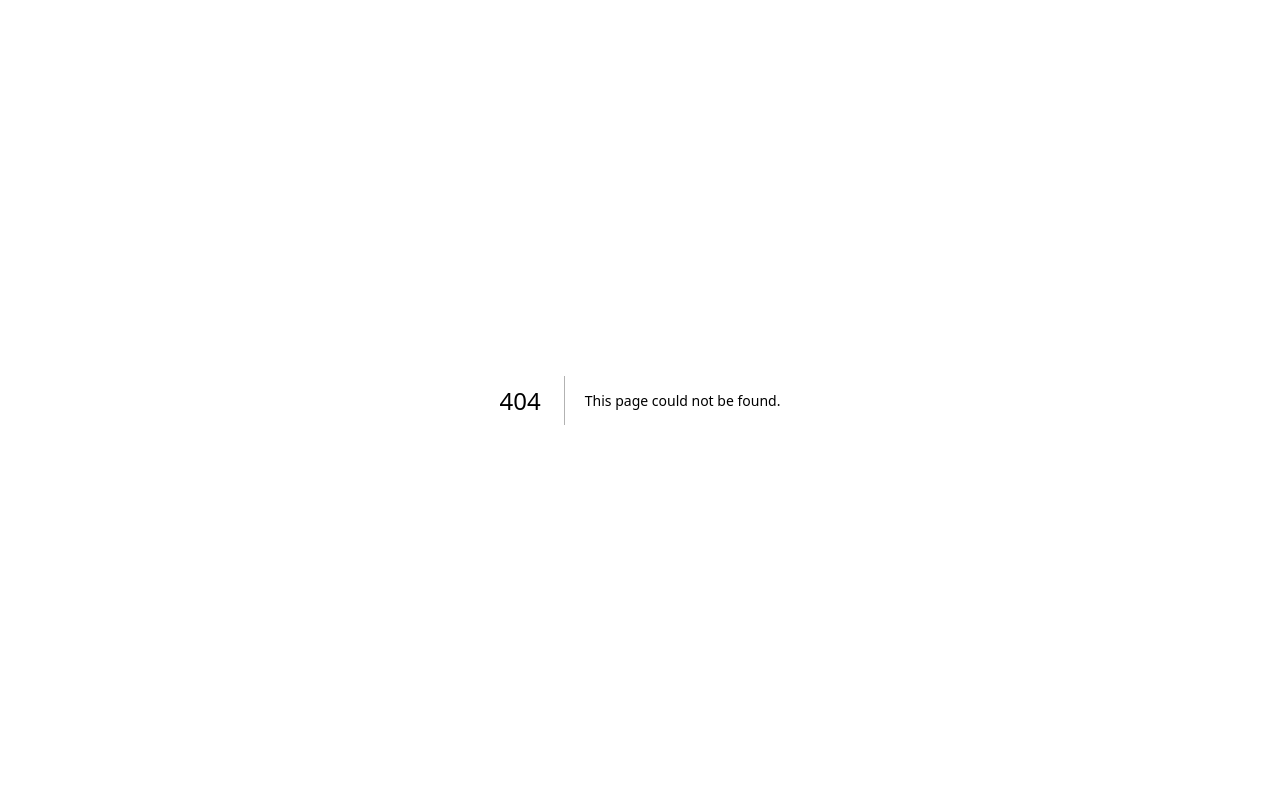
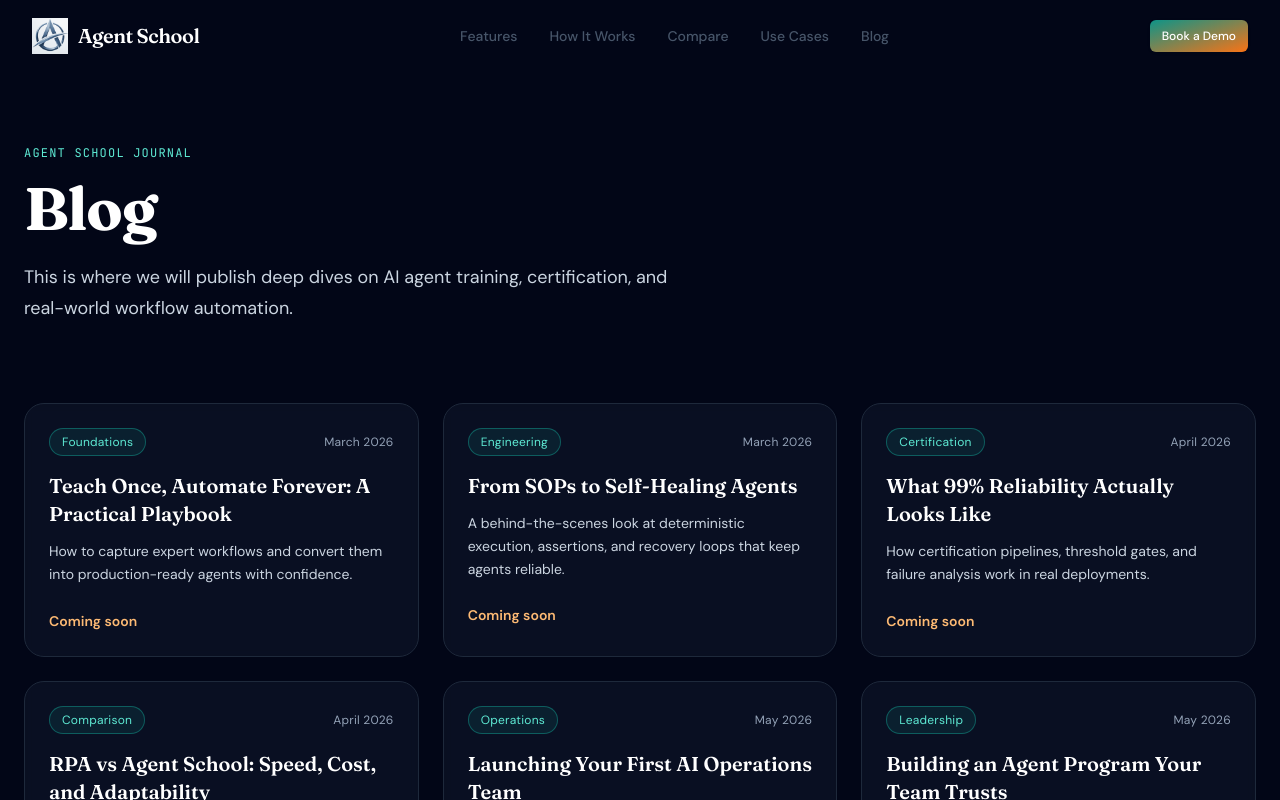
Before and after one commit to agent-school/website, a Next.js app: page /blog in a window 1280 px wide. Before the commit this address had no page. Shown: the top 800 px of the page. Built offline with nearby package versions, Linux system fonts and the light colour scheme.

Commit message:
op: initial blog template

```diff
--- /dev/null
+++ b/src/app/blog/page.tsx
@@ -0,0 +1,106 @@
+import { Footer } from "@/components/layout/Footer";
+import { Navbar } from "@/components/layout/Navbar";
+
+interface BlogPreview {
+  title: string;
+  summary: string;
+  category: string;
+  eta: string;
+}
+
+const BLOG_PREVIEWS: BlogPreview[] = [
+  {
+    title: "Teach Once, Automate Forever: A Practical Playbook",
+    summary:
+      "How to capture expert workflows and convert them into production-ready agents with confidence.",
+    category: "Foundations",
+    eta: "March 2026",
+  },
+  {
+    title: "From SOPs to Self-Healing Agents",
+    summary:
+      "A behind-the-scenes look at deterministic execution, assertions, and recovery loops that keep agents reliable.",
+    category: "Engineering",
+    eta: "March 2026",
+  },
+  {
+    title: "What 99% Reliability Actually Looks Like",
+    summary:
+      "How certification pipelines, threshold gates, and failure analysis work in real deployments.",
+    category: "Certification",
+    eta: "April 2026",
+  },
+  {
+    title: "RPA vs Agent School: Speed, Cost, and Adaptability",
+    summary:
+      "A side-by-side comparison of traditional automation and modern AI agents in changing software environments.",
+    category: "Comparison",
+    eta: "April 2026",
+  },
+  {
+    title: "Launching Your First AI Operations Team",
+    summary:
+      "A rollout framework for teams adopting AI agents across sales, hotel ops, and back-office workflows.",
+    category: "Operations",
+    eta: "May 2026",
+  },
+  {
+    title: "Building an Agent Program Your Team Trusts",
+    summary:
+      "Governance, observability, and approval workflows that make AI automation safe at scale.",
+    category: "Leadership",
+    eta: "May 2026",
+  },
+];
+
+export default function BlogPage() {
+  return (
+    <>
+      <Navbar />
+      <main className="bg-slate-950 text-white min-h-screen">
+        <section className="pt-36 pb-20 px-6">
+          <div className="max-w-7xl mx-auto">
+            <p className="font-mono text-caption uppercase tracking-widest text-teal-300 mb-4">
+              Agent School Journal
+            </p>
+            <h1 className="font-display text-display-lg md:text-6xl text-white max-w-3xl">
+              Blog
+            </h1>
+            <p className="text-body-lg text-slate-300 max-w-2xl mt-6">
+              This is where we will publish deep dives on AI agent training,
+              certification, and real-world workflow automation.
+            </p>
+          </div>
+        </section>
+
+        <section className="pb-24 px-6">
+          <div className="max-w-7xl mx-auto grid grid-cols-1 md:grid-cols-2 lg:grid-cols-3 gap-6">
+            {BLOG_PREVIEWS.map((post) => (
+              <article
+                key={post.title}
+                className="rounded-2xl border border-slate-800 bg-slate-900/60 p-6 backdrop-blur-sm"
+              >
+                <div className="flex items-center justify-between gap-4 mb-4">
+                  <span className="inline-flex items-center rounded-full border border-teal-500/40 bg-teal-500/10 px-3 py-1 text-caption text-teal-300">
+                    {post.category}
+                  </span>
+                  <span className="text-caption text-slate-400">{post.eta}</span>
+                </div>
+                <h2 className="font-display text-heading-md text-white mb-3">
+                  {post.title}
+                </h2>
+                <p className="text-body-sm text-slate-300 leading-relaxed">
+                  {post.summary}
+                </p>
+                <p className="mt-6 text-body-sm font-semibold text-orange-300">
+                  Coming soon
+                </p>
+              </article>
+            ))}
+          </div>
+        </section>
+      </main>
+      <Footer />
+    </>
+  );
+}
--- a/src/app/sitemap.ts
+++ b/src/app/sitemap.ts
@@ -34,6 +34,12 @@ export default function sitemap(): MetadataRoute.Sitemap {
       lastModified: currentDate,
       changeFrequency: "monthly",
       priority: 0.8,
+    },
+    {
+      url: `${baseUrl}/blog`,
+      lastModified: currentDate,
+      changeFrequency: "weekly",
+      priority: 0.7,
     },
     // Demo pages
     {
--- a/src/lib/constants.ts
+++ b/src/lib/constants.ts
@@ -1,8 +1,9 @@
 export const NAV_ITEMS = [
-  { label: "Features", href: "#features" },
-  { label: "How It Works", href: "#journey" },
-  { label: "Compare", href: "#differentiation" },
-  { label: "Use Cases", href: "#use-cases" },
+  { label: "Features", href: "/#features" },
+  { label: "How It Works", href: "/#journey" },
+  { label: "Compare", href: "/#differentiation" },
+  { label: "Use Cases", href: "/#use-cases" },
+  { label: "Blog", href: "/blog" },
 ] as const;
 
 export const BOOKING_URL = "https://cal.com/jackagentschool/15min";
```
